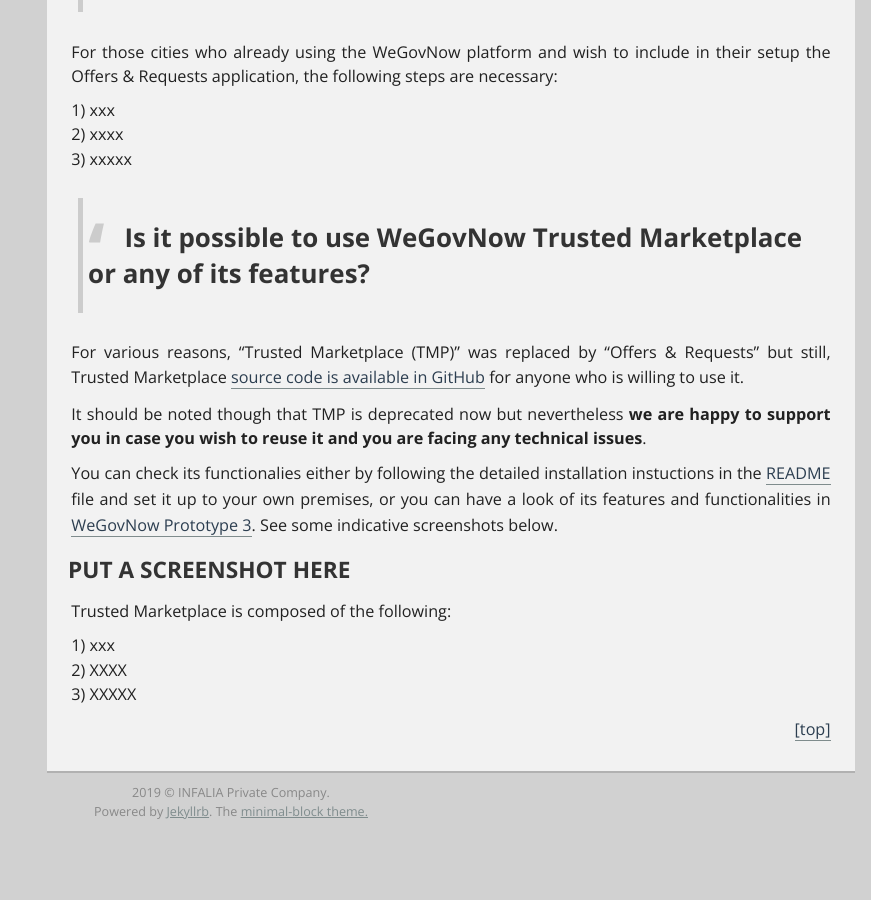
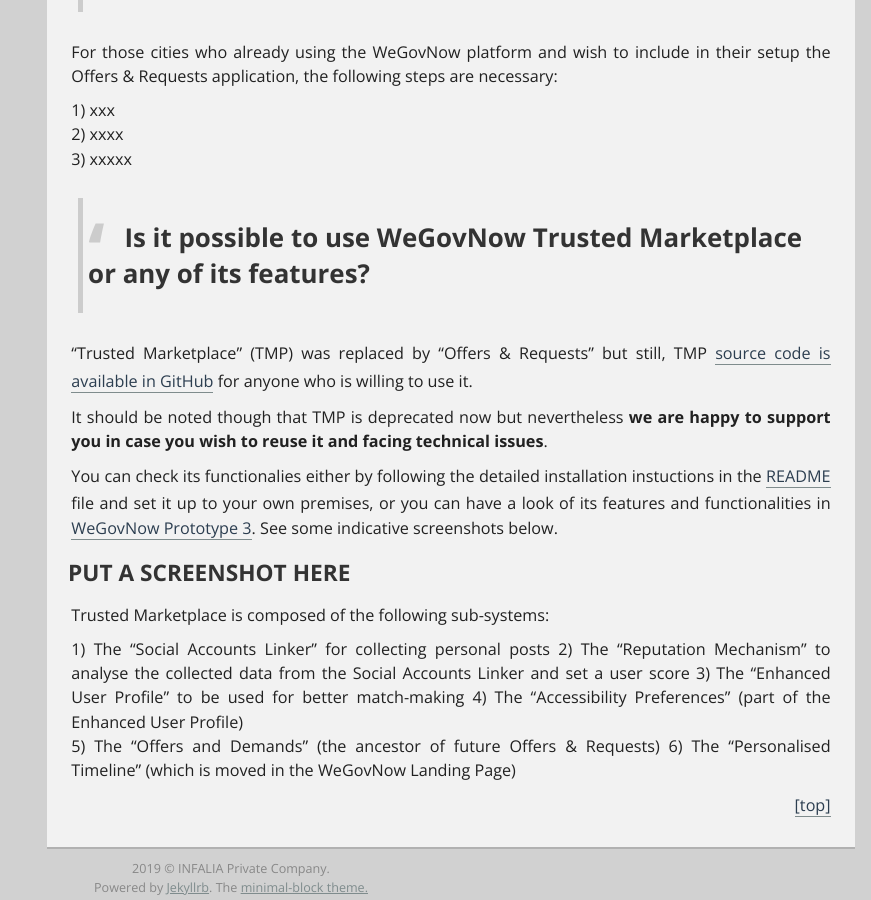
Before and after one commit to Infalia/wegovnow, a Jekyll site: the page built from scenarios/index.md, in a window 1280 px wide and 900 px high, scrolled down 1091 px. Shown: the whole window, without its empty margins (409-1280 px from the left). Built offline with Jekyll 4.4.1, drawn with Linux system fonts in a browser that asks for light colours; before the commit the page ends 1915 px from its top, so only the background shows below that.

Commit message:
update about and scenarios

```diff
--- a/scenarios/index.md
+++ b/scenarios/index.md
@@ -34,17 +34,20 @@
 
 > ## Is it possible to use WeGovNow Trusted Marketplace or any of its features?
 
-For various reasons, "Trusted Marketplace (TMP)" was replaced by "Offers & Requests" but still, Trusted Marketplace [source code is available in GitHub](https://github.com/Infalia/tmp) for anyone who is willing to use it.
+"Trusted Marketplace" (TMP) was replaced by "Offers & Requests" but still, TMP [source code is available in GitHub](https://github.com/Infalia/tmp) for anyone who is willing to use it.
 
-It should be noted though that TMP is deprecated now but nevertheless **we are happy to support you in case you wish to reuse it and you are facing any technical issues**.
+It should be noted though that TMP is deprecated now but nevertheless **we are happy to support you in case you wish to reuse it and facing technical issues**.
 
 You can check its functionalies either by following the detailed installation instuctions in the [README](https://github.com/Infalia/tmp) file and set it up to your own premises, or you can have a look of its features and functionalities in [WeGovNow Prototype 3](https://pt3-tmp.infalia.com/profile/basic-info). See some indicative screenshots below.
 
 
 #### PUT A SCREENSHOT HERE
 
-Trusted Marketplace is composed of the following:
+Trusted Marketplace is composed of the following sub-systems:
 
-1) xxx
-2) XXXX
-3) XXXXX
+1) The "Social Accounts Linker" for collecting personal posts
+2) The "Reputation Mechanism" to analyse the collected data from the Social Accounts Linker and set a user score
+3) The "Enhanced User Profile" to be used for better match-making
+4) The "Accessibility Preferences" (part of the Enhanced User Profile)
+5) The "Offers and Demands" (the ancestor of future Offers & Requests)
+6) The "Personalised Timeline" (which is moved in the WeGovNow Landing Page)
```
Also changed, not shown: about/index.md (+2 -2 lines).
